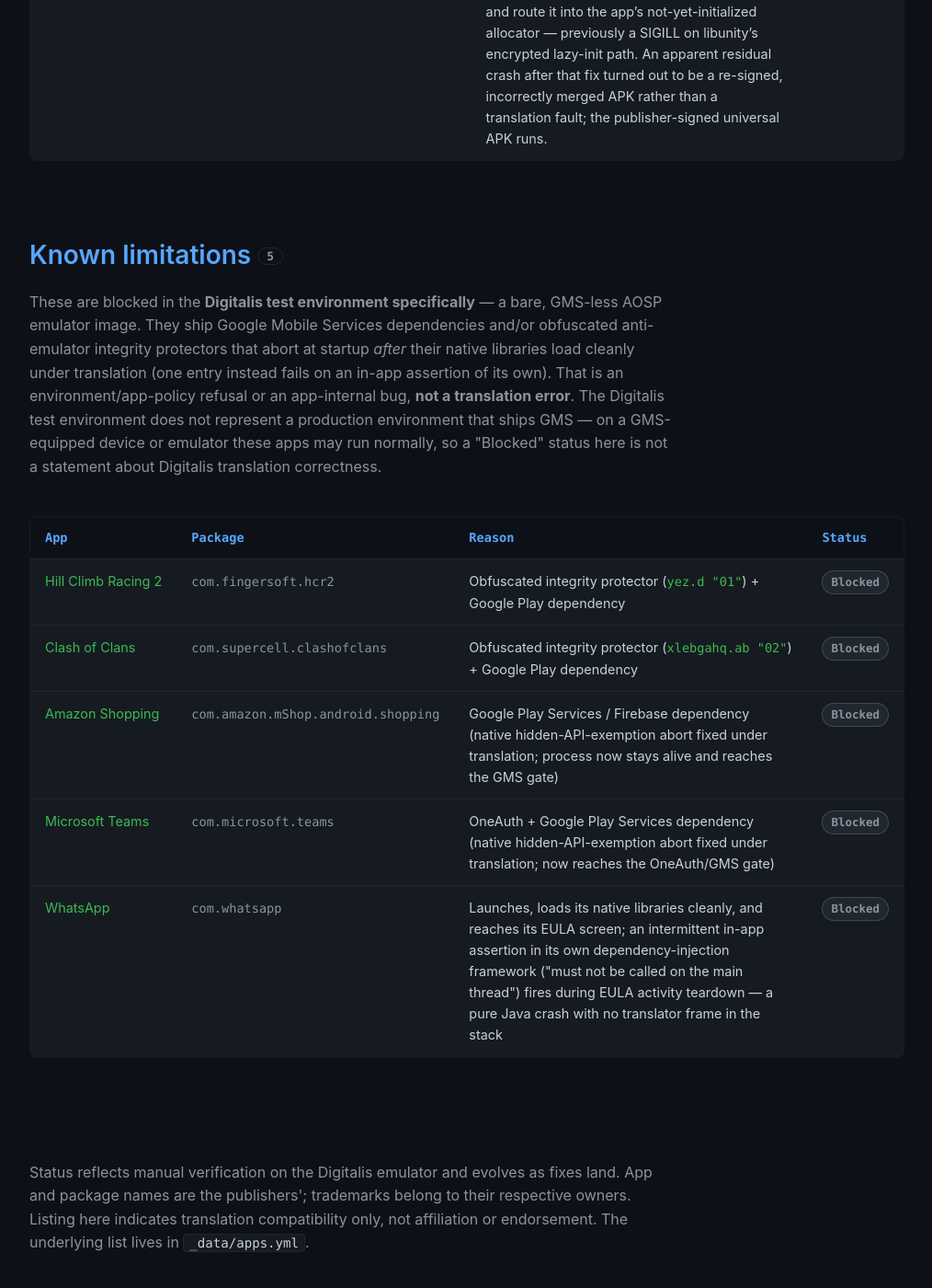
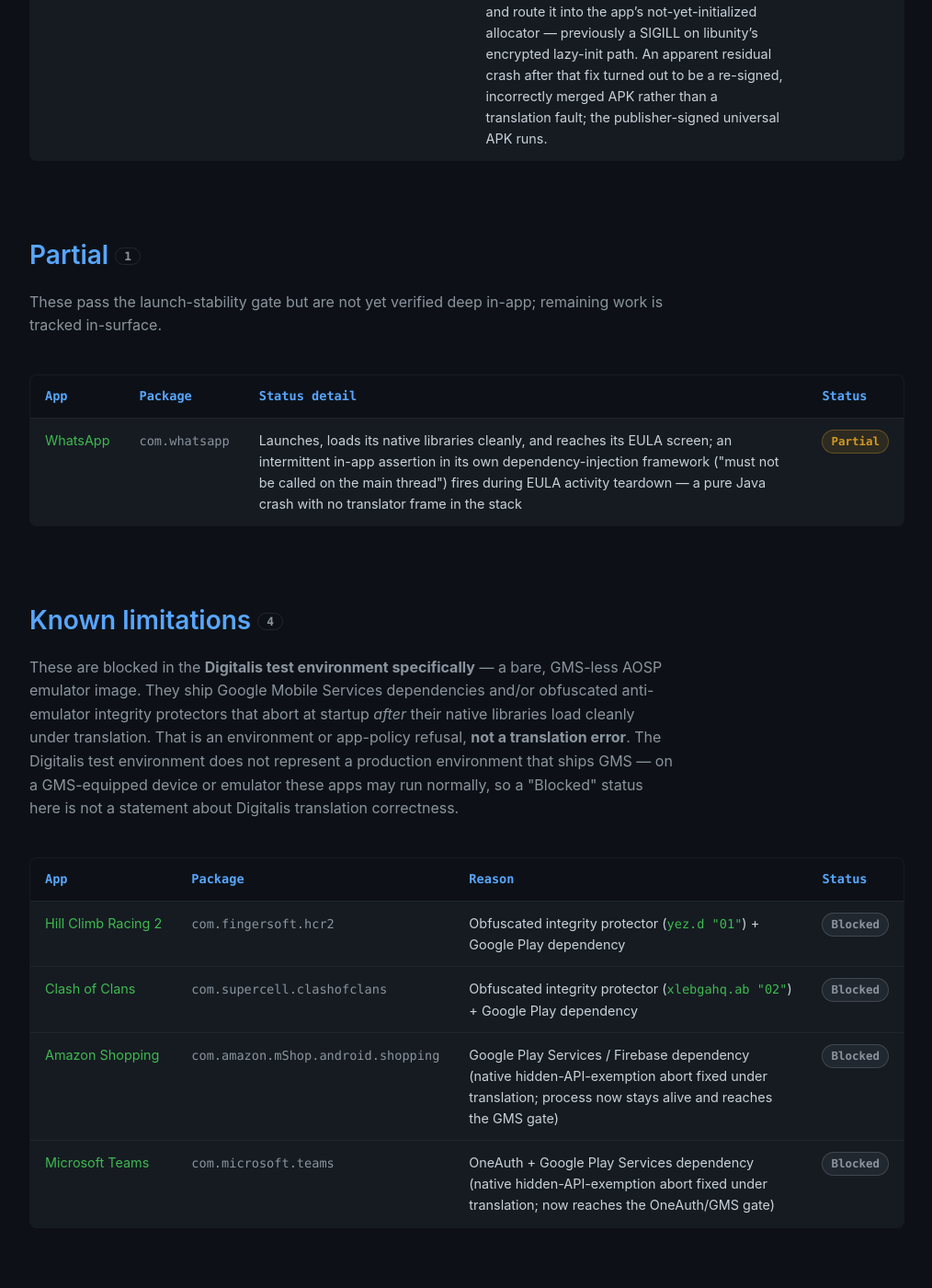
Before and after one commit to DigitalisX64/digitalisx64.github.io, a Jekyll site: the page built from apps.html, in a window 1280 px wide and 1400 px high, scrolled down 3219 px. Shown: the whole window at 92% size, without its empty margins (132-1146 px from the left). Built offline with Jekyll 4.4.1, drawn with Linux system fonts in a browser that asks for light colours; some of the changed text lies outside the part shown.

Commit message:
apps: WhatsApp is partial, not blocked
It launches, loads its native libraries cleanly and reaches its EULA screen —
the launch gate passes. What fires afterwards is an intermittent assertion
inside its own dependency-injection framework, which is a residual crash rather
than the environment refusing to run it, and that is what partial describes.

The blocked section's intro no longer needs its aside about one entry failing on
an in-app assertion of its own; the four that remain are all GMS or integrity-
protector refusals.

Also restores the partial legend to its original wording — moving the page to a
data file rewrote it as "not yet verified deep in-app", losing the mention of an
intermittent residual crash, which is the distinction that puts WhatsApp here.

```diff
--- a/apps.html
+++ b/apps.html
@@ -42,7 +42,7 @@ permalink: /apps.html
     <div class="container">
       <div class="status-legend">
         <span><span class="badge badge-pass">Verified</span> launches and runs with no crash</span>
-        <span><span class="badge badge-partial">Partial</span> passes the launch gate, not yet verified deep in-app</span>
+        <span><span class="badge badge-partial">Partial</span> passes the launch gate with an intermittent residual crash</span>
         <span><span class="badge badge-blocked">Blocked</span> not translator-fixable (anti-emulator / GMS)</span>
       </div>
 
@@ -68,7 +68,7 @@ permalink: /apps.html
       {% case status %}
         {% when "verified" %}{% assign heading = "Verified" %}{% assign label = "Verified" %}{% assign badge = "badge-pass" %}{% assign col3 = "Stack" %}{% assign intro = "" %}
         {% when "partial" %}{% assign heading = "Partial" %}{% assign label = "Partial" %}{% assign badge = "badge-partial" %}{% assign col3 = "Status detail" %}{% assign intro = "These pass the launch-stability gate but are not yet verified deep in-app; remaining work is tracked in-surface." %}
-        {% when "blocked" %}{% assign heading = "Known limitations" %}{% assign label = "Blocked" %}{% assign badge = "badge-blocked" %}{% assign col3 = "Reason" %}{% assign intro = "These are blocked in the <strong>Digitalis test environment specifically</strong> — a bare, GMS-less AOSP emulator image. They ship Google Mobile Services dependencies and/or obfuscated anti-emulator integrity protectors that abort at startup <em>after</em> their native libraries load cleanly under translation (one entry instead fails on an in-app assertion of its own). That is an environment/app-policy refusal or an app-internal bug, <strong>not a translation error</strong>. The Digitalis test environment does not represent a production environment that ships GMS — on a GMS-equipped device or emulator these apps may run normally, so a &quot;Blocked&quot; status here is not a statement about Digitalis translation correctness." %}
+        {% when "blocked" %}{% assign heading = "Known limitations" %}{% assign label = "Blocked" %}{% assign badge = "badge-blocked" %}{% assign col3 = "Reason" %}{% assign intro = "These are blocked in the <strong>Digitalis test environment specifically</strong> — a bare, GMS-less AOSP emulator image. They ship Google Mobile Services dependencies and/or obfuscated anti-emulator integrity protectors that abort at startup <em>after</em> their native libraries load cleanly under translation. That is an environment or app-policy refusal, <strong>not a translation error</strong>. The Digitalis test environment does not represent a production environment that ships GMS — on a GMS-equipped device or emulator these apps may run normally, so a &quot;Blocked&quot; status here is not a statement about Digitalis translation correctness." %}
       {% endcase %}
       <section class="app-section" data-status="{{ status }}"{% unless forloop.first %} style="padding-top:0;border-top:0"{% endunless %}>
         <h2 class="section-title">{{ heading }} <span class="section-count" data-count-for="{{ status }}">{{ apps.size }}</span></h2>
```
Also changed, not shown: _data/apps.yml (+7 -8 lines).
